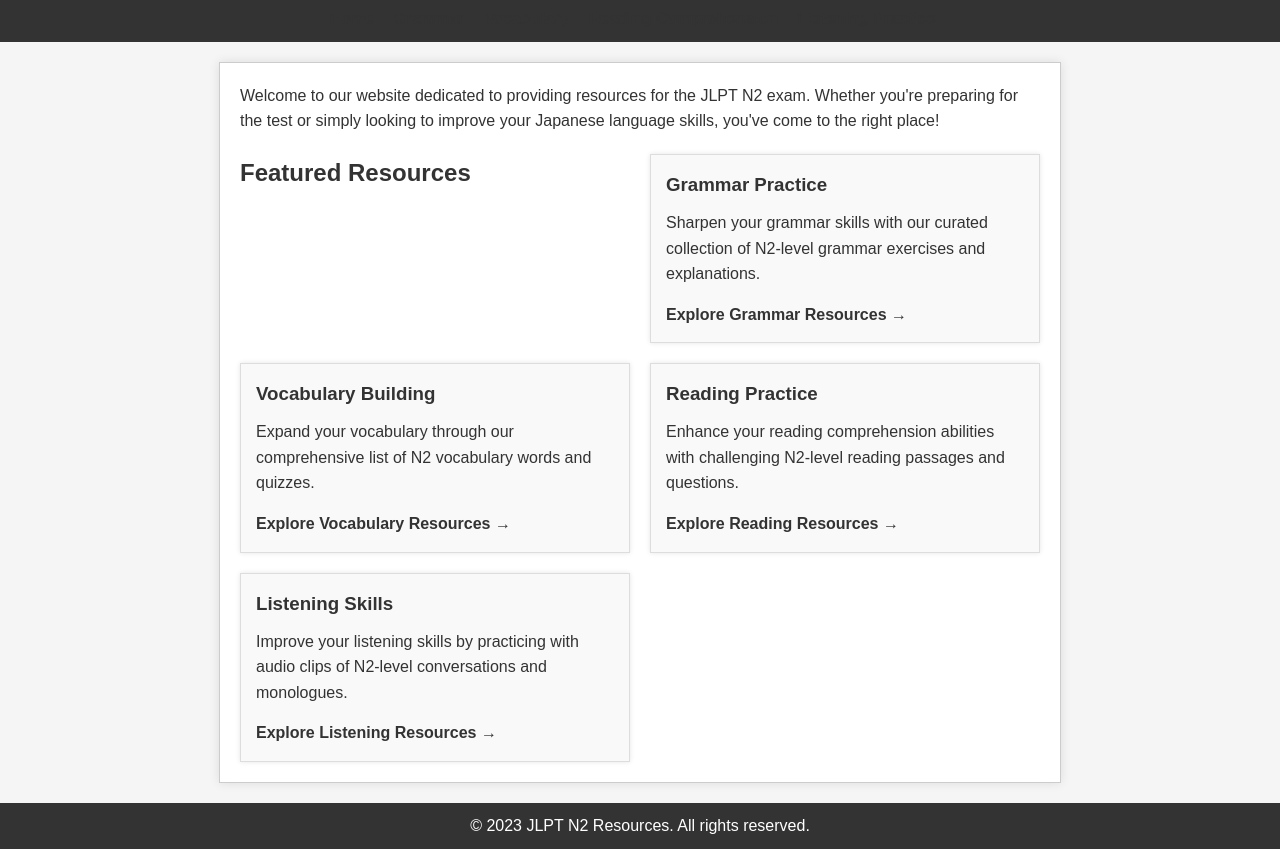
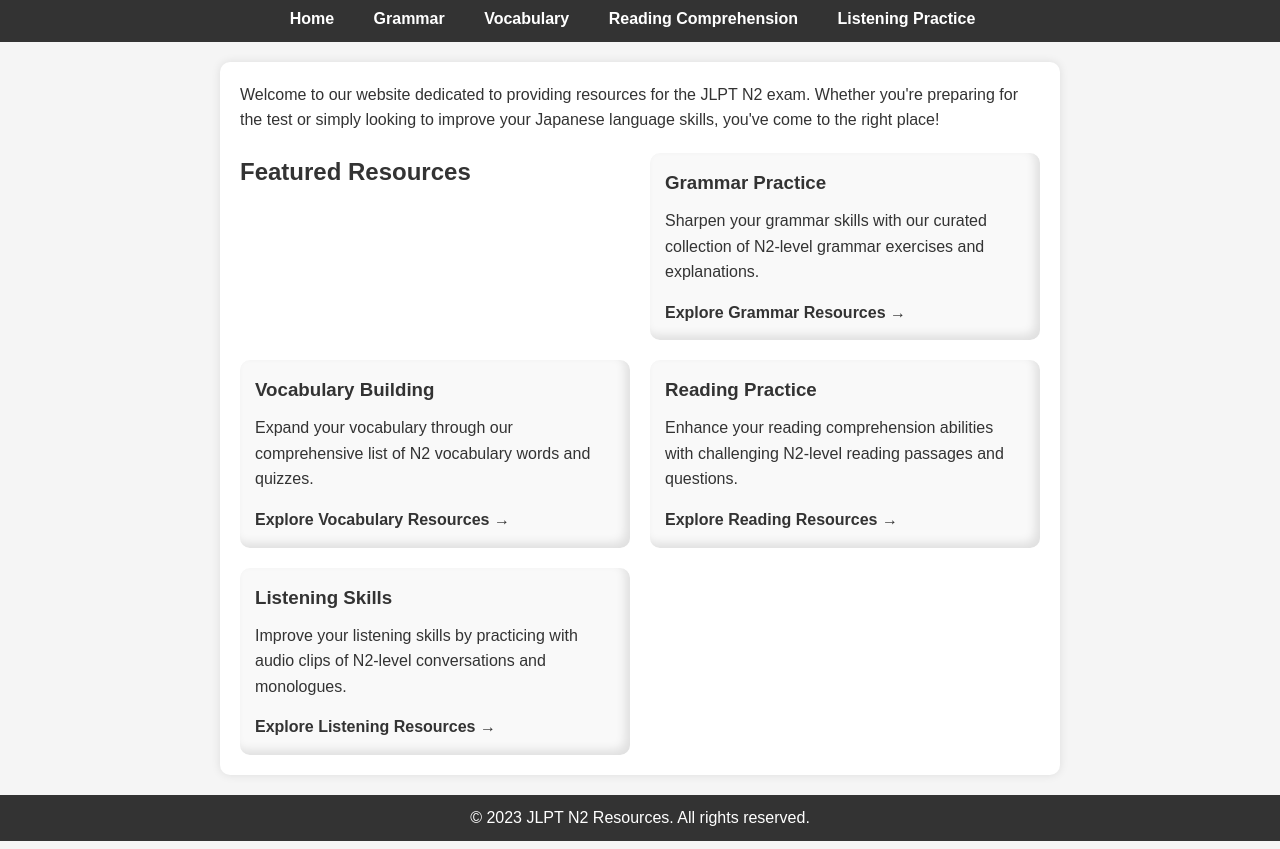
Before and after one commit to aneeshsp/jlptn2, a plain HTML site: page index.html in a window 1280 px wide. Shown: the part 55-904 px from the top of the page. Drawn offline with Linux system fonts and the light colour scheme.

Commit message:
Update n2.css

```diff
--- a/n2.css
+++ b/n2.css
@@ -23,14 +23,22 @@ nav ul {
 }
 
 nav li {
-    display: inline;
+    display: inline-block;
     margin-right: 15px;
 }
 
 nav a {
     text-decoration: none;
+    color: #fff;
+    font-weight: bold;
+    padding: 10px;
+    border-radius: 10px;
+    transition: background-color 0.3s ease-in-out;
+}
+
+nav a:hover {
+    background-color: #fff;
     color: #333;
-    font-weight: bold;
 }
 
 main {
@@ -38,7 +46,7 @@ main {
     margin: 20px auto;
     padding: 20px;
     background-color: #fff;
-    border: 1px solid #ccc;
+    border-radius: 10px;
     box-shadow: 0px 0px 10px rgba(0, 0, 0, 0.1);
 }
 
@@ -56,8 +64,8 @@ main {
 .resource {
     padding: 15px;
     background-color: #f9f9f9;
-    border: 1px solid #ddd;
-    box-shadow: 0px 0px 5px rgba(0, 0, 0, 0.1);
+    border-radius: 10px;
+    box-shadow: inset -5px -5px 10px rgba(0,0,0,.1);
 }
 
 .resource h3 {
```
